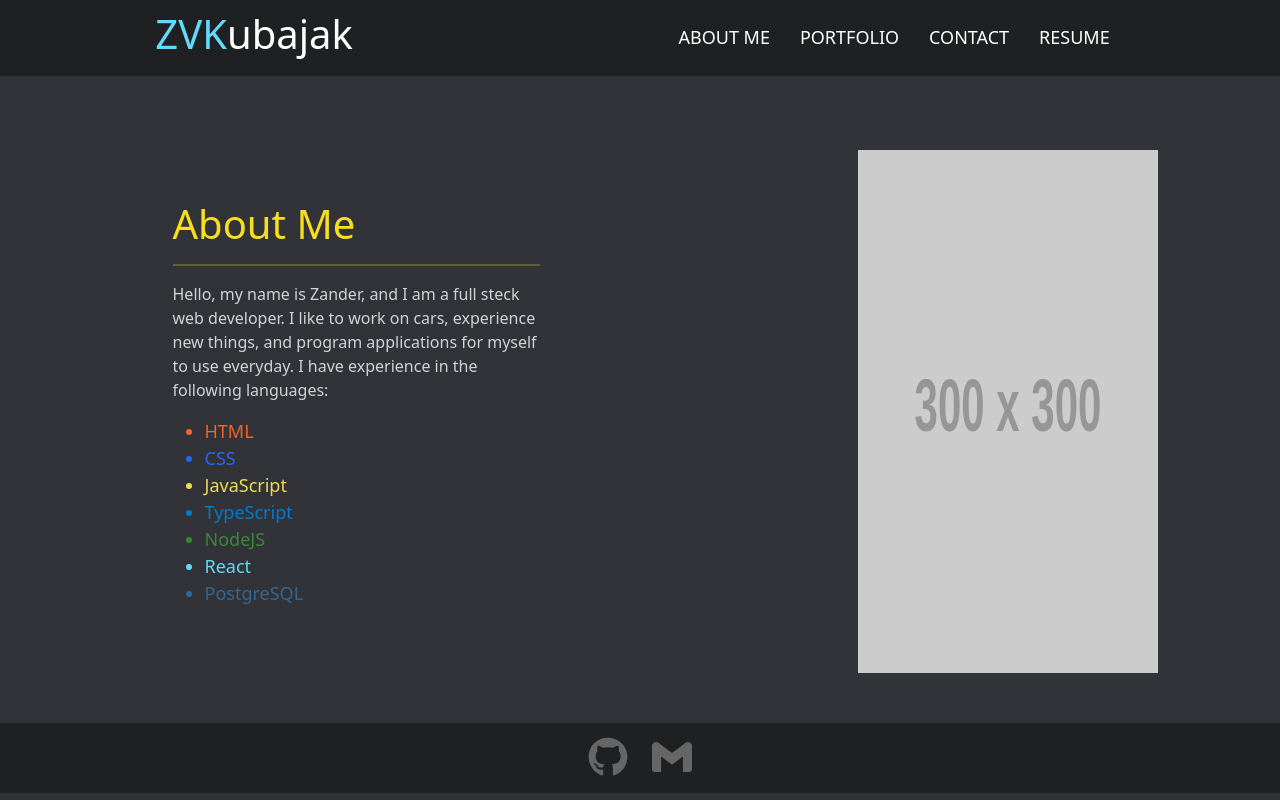
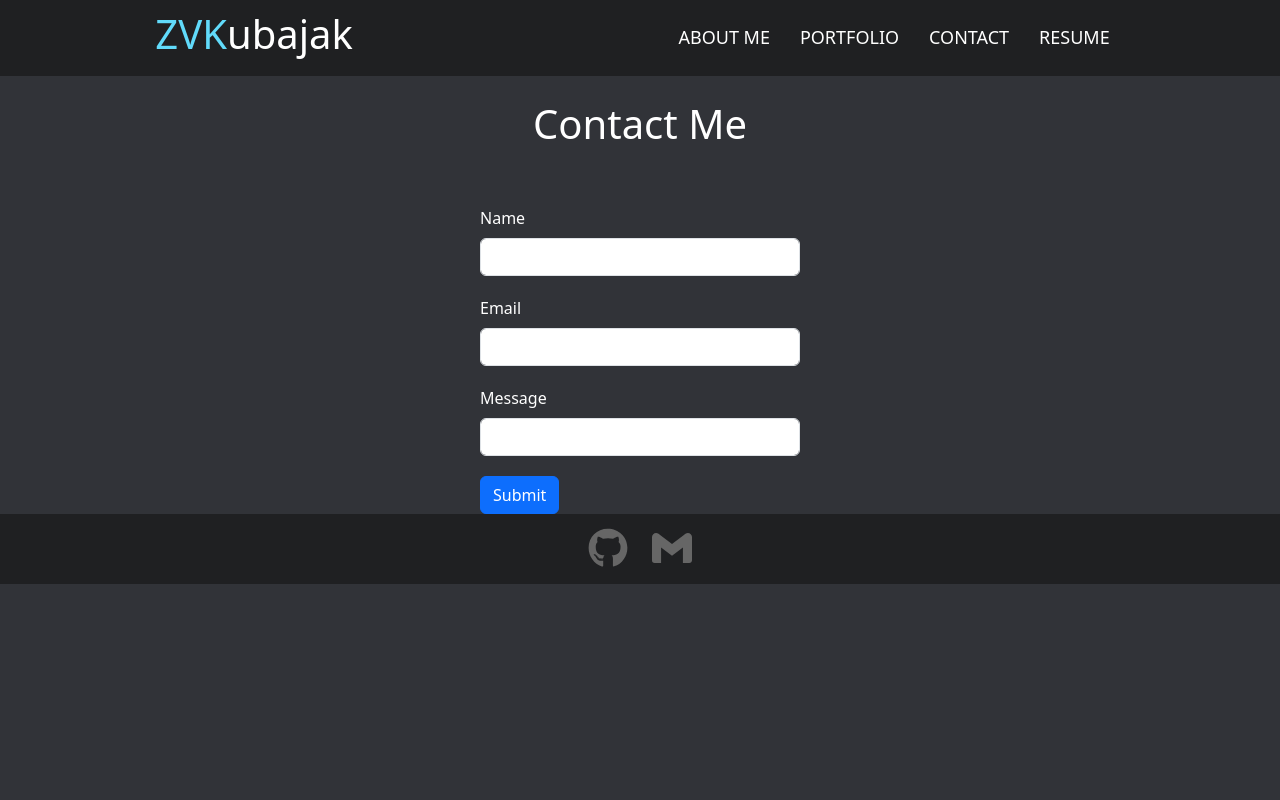
Before and after one commit to ZVKubajak/react-portfolio, a React (Vite) app: page / in a window 1280 px wide. Built offline with nearby package versions, Linux system fonts and the light colour scheme.

Commit message:
Fixed Loading Vite Bug and Minor Changes to Contact Page and Form CSS

```diff
--- /dev/null
+++ b/src/css/css_components/contactForm.css
@@ -0,0 +1,9 @@
+#form {
+  width: 25%;
+  margin: 0 auto;
+  padding-top: 50px;
+}
+
+.form-input {
+  padding-bottom: 20px;
+}
--- a/src/css/css_pages/contact.css
+++ b/src/css/css_pages/contact.css
@@ -0,0 +1,7 @@
+#contact-section {
+  margin: 0 auto;
+}
+
+#contact-section h1 {
+  text-align: center;
+}
--- a/src/react/components/ContactForm.jsx
+++ b/src/react/components/ContactForm.jsx
@@ -1,3 +1,4 @@
+import '../../css/css_components/contactForm.css';
 import { useState } from 'react';
 import { Form, Button } from 'react-bootstrap';
 
@@ -14,9 +15,9 @@ export default function ContactForm() {
   };
 
   return (
-    <Form onsubmit={handleFormSubmit}>
+    <Form onsubmit={handleFormSubmit} id="form">
 
-      <Form.Group controlId="formName">
+      <Form.Group controlId="formName" class="form-input">
         <Form.Label>Name</Form.Label>
         <Form.Control
           type="text"
@@ -25,7 +26,7 @@ export default function ContactForm() {
         />
       </Form.Group>
 
-      <Form.Group controlId="formEmail">
+      <Form.Group controlId="formEmail" class="form-input">
         <Form.Label>Email</Form.Label>
         <Form.Control
           type="email"
@@ -34,7 +35,7 @@ export default function ContactForm() {
         />
       </Form.Group>
 
-      <Form.Group controlId="formMessage">
+      <Form.Group controlId="formMessage" class="form-input">
         <Form.Label>Message</Form.Label>
         <Form.Control
           type="textarea"
--- a/src/react/layout/Content.jsx
+++ b/src/react/layout/Content.jsx
@@ -1,11 +1,12 @@
 import '../../css/css_layout/content.css';
 import AboutMe from '../pages/AboutMe.jsx';
 import Portfolio from '../pages/Portfolio.jsx';
+import Contact from '../pages/Contact.jsx';
 
 export default function Content() {
   return (
     <main>
-      <AboutMe />
+      <Contact />
     </main>
   );
 }
```
